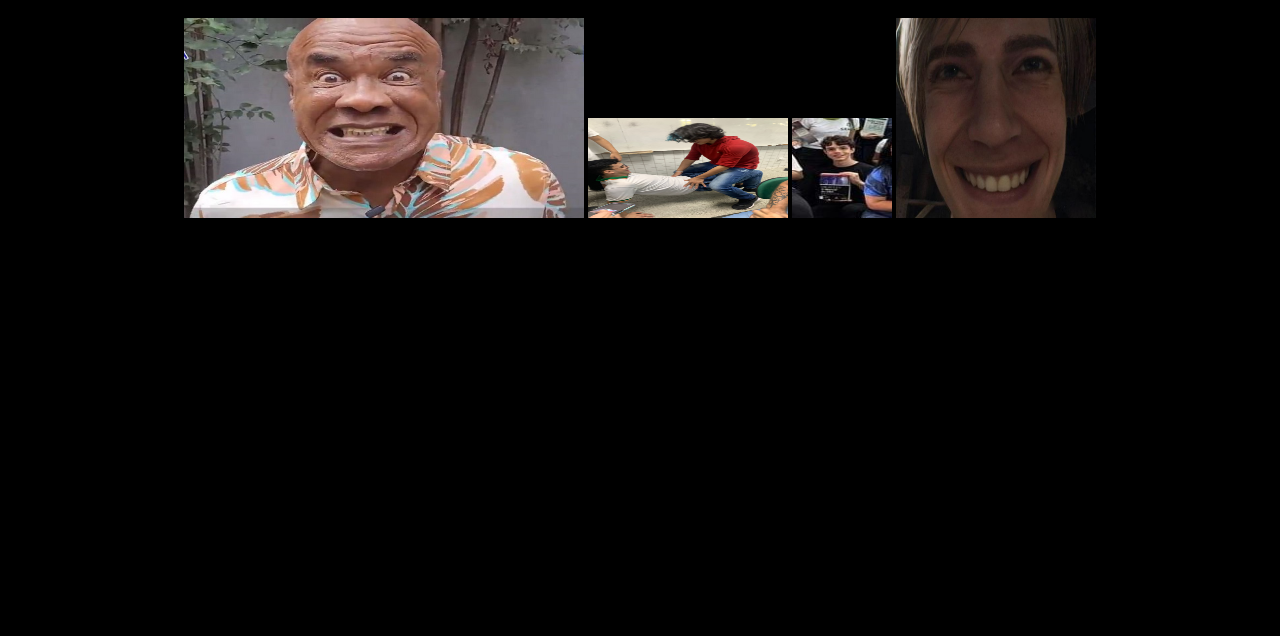
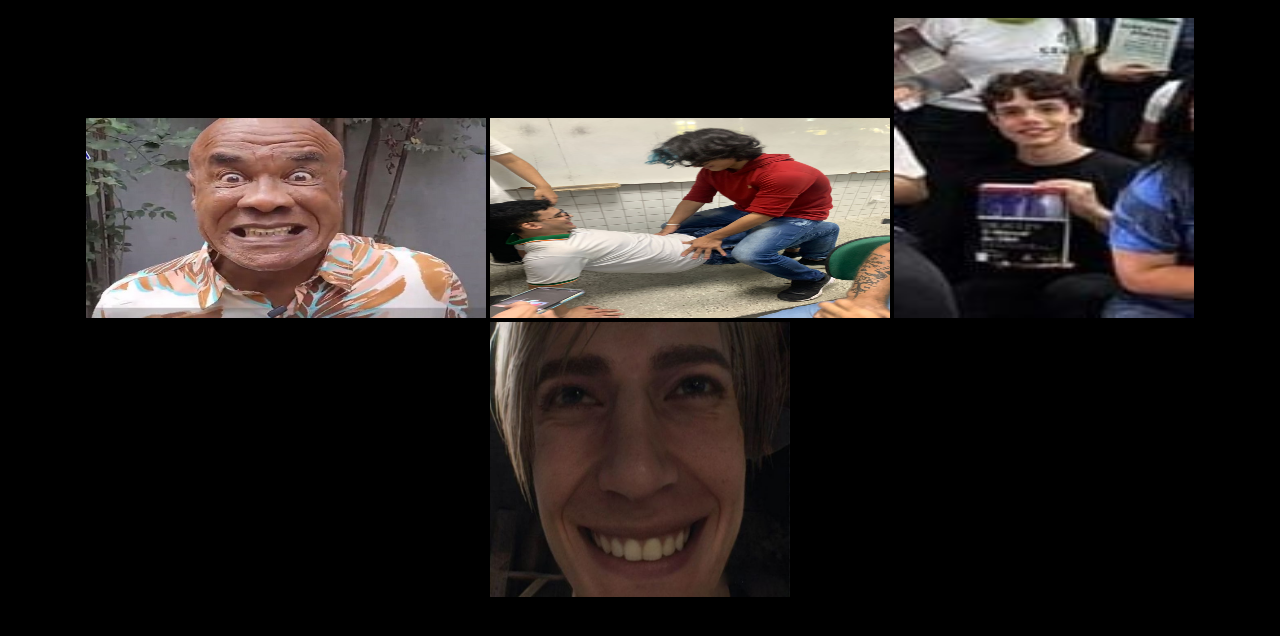
Before and after one commit to GabrielSilva668/V-RUS-, a plain HTML site: page index.html in a window 1280 px wide. Shown: the part 48-684 px from the top of the page. Drawn offline with Linux system fonts and the light colour scheme.

Commit message:
Update index.html

```diff
--- a/index.html
+++ b/index.html
@@ -15,8 +15,8 @@
         <body>
           <h1>GOZEI!!!!!!</h1>
           <img src="imagem_2022-10-03_195925867.png" width="400" height="200">
-          <img src="Foto de Gabriel Silva.jpg" width="200" height="100">
-          <img src="Foto de Gabriel Silva (1).jpg" width="100" height="100">
-          <img src="Foto de Gabriel Silva (2).jpg" width="200" height="200">
+          <img src="Foto de Gabriel Silva.jpg" width="400" height="200">
+          <img src="Foto de Gabriel Silva (1).jpg" width=300" height="300">
+          <img src="Foto de Gabriel Silva (2).jpg" width="300" height="275">
       </body>
     </html>
```
